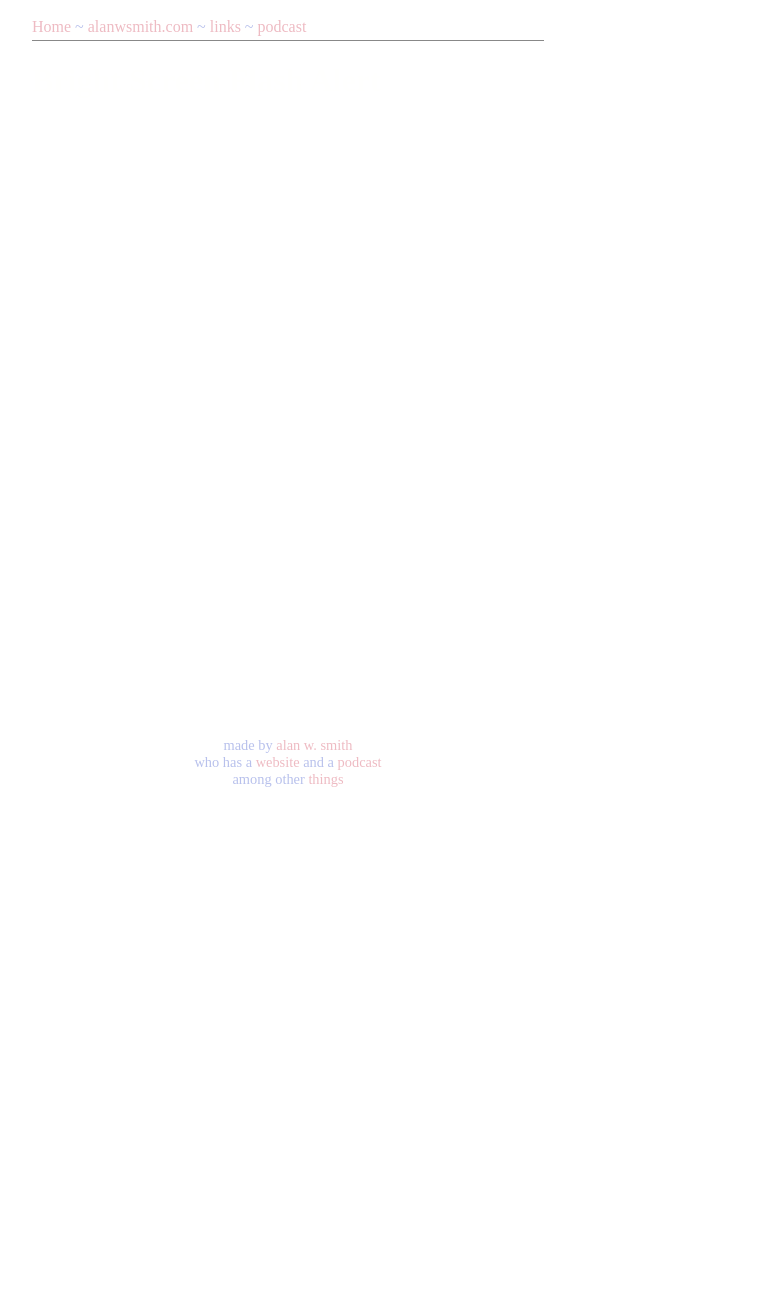
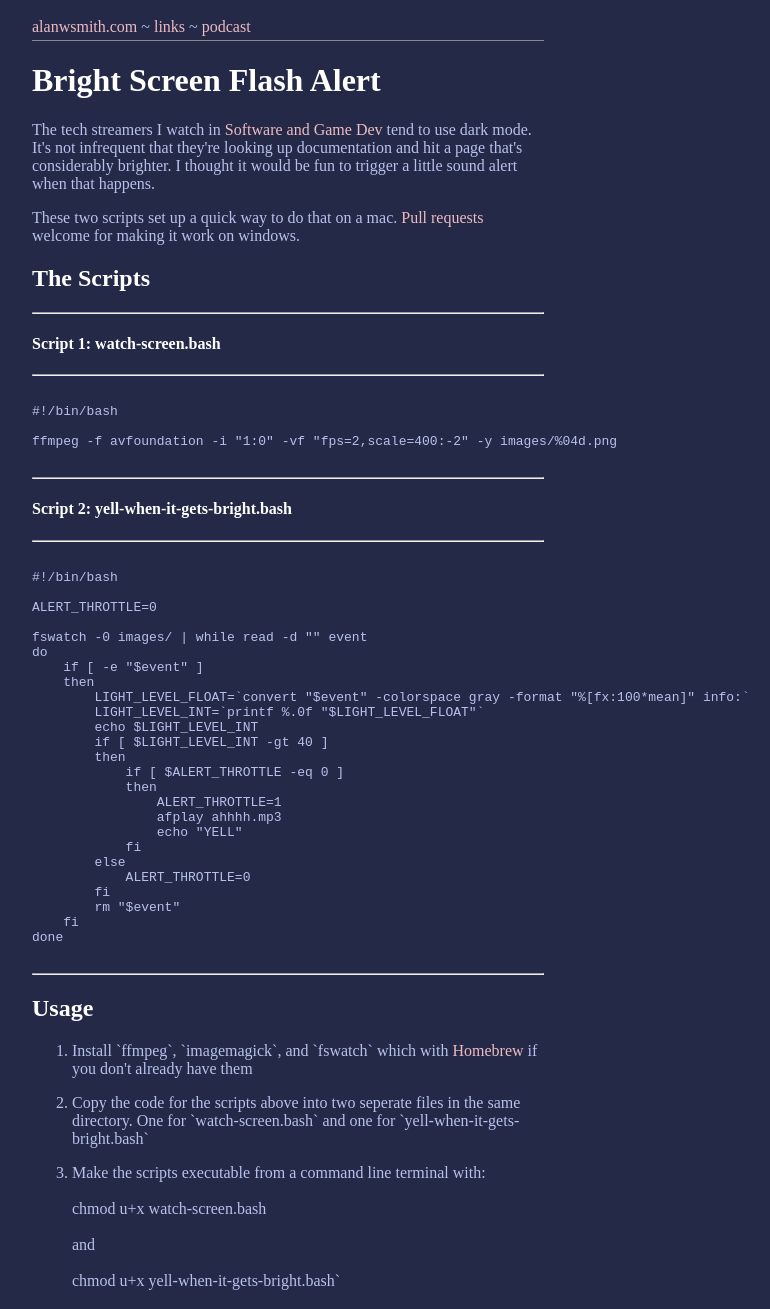
Before and after one commit to alanwsmith/bright-screen-flash-alert.alanwsmith.com, a plain HTML site: page site/index.html in a window 1280 px wide. Shown: the top 1309 px of the page, without its empty margins (352-1122 px from the left). Before the commit the page ends 800 px from the top, so only its background shows below. Drawn offline with Linux system fonts and the light colour scheme.

Commit message:
Starting to build out the site page

```diff
--- a/site/index.html
+++ b/site/index.html
@@ -85,7 +85,7 @@
 
     <style>
       body {
-        backgound-color: #232946;
+        background-color: #232946;
         color: #b8c1ec;
         margin: 0;
         padding: 0;
@@ -127,6 +127,9 @@
         padding-bottom: 12px;
         font-size: 0.9rem;
       }
+      li {
+        padding-bottom: 16px;
+      }
     </style>
 
     <script type="text/javascript">
@@ -136,14 +139,93 @@
   </head>
   <body>
     <header>
-      <a href="/">Home</a> ~
       <a href="https://www.alanwsmith.com/">alanwsmith.com</a> ~
       <a href="https://links.alanwsmith.com">links</a> ~
       <a href="https://podcast.alanwsmith.com/">podcast</a>
     </header>
     <main>
       <h1>Bright Screen Flash Alert</h1>
+      <p>
+        The tech streamers I watch in
+        <a
+          href="https://www.twitch.tv/directory/game/Software%20and%20Game%20Development"
+          >Software and Game Dev</a
+        >
+        tend to use dark mode. It's not infrequent that they're looking up
+        documentation and hit a page that's considerably brighter. I thought it
+        would be fun to trigger a little sound alert when that happens.
+      </p>
+      <p>
+        These two scripts set up a quick way to do that on a mac.
+        <a
+          href="https://github.com/alanwsmith/bright-screen-flash-alert.alanwsmith.com"
+          >Pull requests</a
+        >
+        welcome for making it work on windows.
+      </p>
+
+      <h2>The Scripts</h2>
+
+      <hr />
+      <h4>Script 1: watch-screen.bash</h4>
+      <hr />
+      <pre><code>
+#!/bin/bash
+
+ffmpeg -f avfoundation -i "1:0" -vf "fps=2,scale=400:-2" -y images/%04d.png
+      </code></pre>
+
+      <hr />
+      <h4>Script 2: yell-when-it-gets-bright.bash</h4>
+      <hr />
+
+      <pre><code>
+#!/bin/bash
+
+ALERT_THROTTLE=0
+
+fswatch -0 images/ | while read -d "" event
+do
+    if [ -e "$event" ]
+    then
+        LIGHT_LEVEL_FLOAT=`convert "$event" -colorspace gray -format "%[fx:100*mean]" info:`
+        LIGHT_LEVEL_INT=`printf %.0f "$LIGHT_LEVEL_FLOAT"`
+        echo $LIGHT_LEVEL_INT
+        if [ $LIGHT_LEVEL_INT -gt 40 ]
+        then
+            if [ $ALERT_THROTTLE -eq 0 ]
+            then
+                ALERT_THROTTLE=1
+                afplay ahhhh.mp3
+                echo "YELL"
+            fi
+        else
+            ALERT_THROTTLE=0
+        fi
+        rm "$event"
+    fi
+done
+      </code></pre>
+      <hr />
+      <h2>Usage</h2>
+      <ol>
+        <li>
+          Install `ffmpeg`, `imagemagick`, and `fswatch` which with
+          <a href="https://brew.sh/">Homebrew</a> if you don't already have them
+        </li>
+        <li>
+          Copy the code for the scripts above into two seperate files in the
+          same directory. One for `watch-screen.bash` and one for
+          `yell-when-it-gets-bright.bash`
+        </li>
+        <li>
+          Make the scripts executable from a command line terminal with:<br /><br />chmod
+          u+x watch-screen.bash<br /><br />and<br /><br />chmod u+x
+          yell-when-it-gets-bright.bash`
+        </li>
+      </ol>
     </main>
+
     <footer>
       made by <a href="https://twitter.com/TheIdOfAlan">alan w. smith</a>
       <br />
```
Also changed, not shown: 10 other files.
